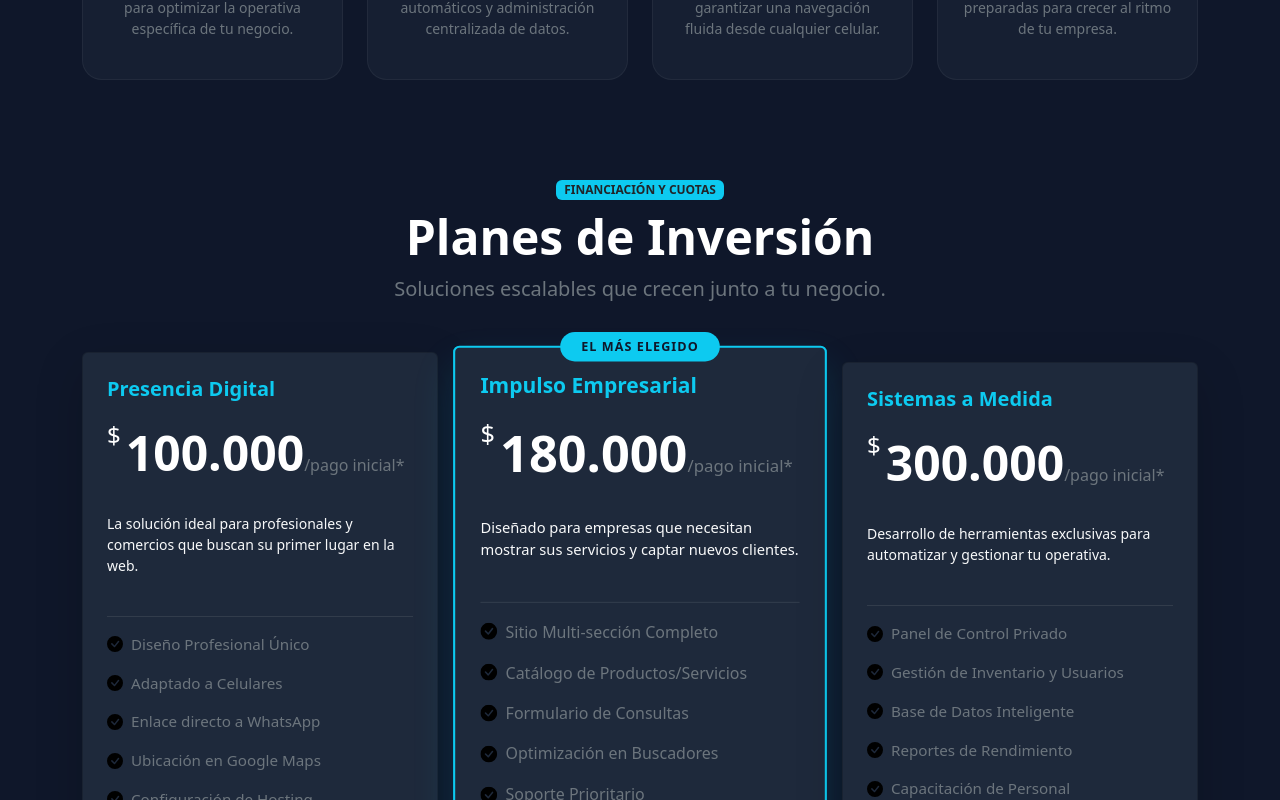
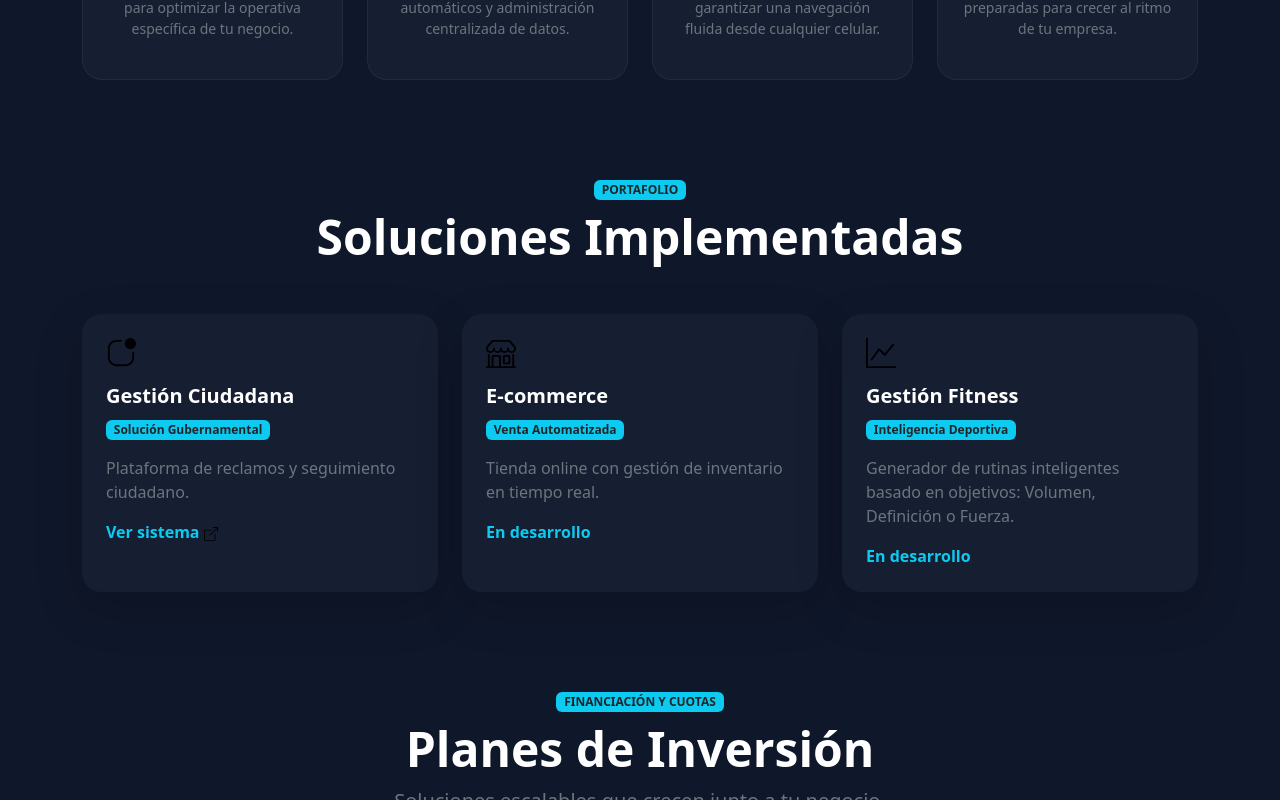
Before and after one commit to ivan-silva22/landingPages, a React (Vite) app: page / in a window 1280 px wide. Shown: the part 1140-1940 px from the top of the page. Built offline with nearby package versions, Linux system fonts and the light colour scheme.

Commit message:
agregue la seccion proyectos

```diff
--- a/src/App.css
+++ b/src/App.css
@@ -316,3 +316,24 @@ body, html {
     color: #0f172a;
     transform: translateY(-3px);
 }
+
+/* Projects.css */
+.projects-section {
+    background-color: #0f172a;
+}
+
+.project-card {
+    background: rgba(30, 41, 59, 0.5) !important;
+    border: 1px solid rgba(255, 255, 255, 0.05) !important;
+    border-radius: 20px !important;
+    transition: transform 0.3s ease;
+}
+
+.project-card:hover {
+    transform: translateY(-10px);
+    background: rgba(30, 41, 59, 0.8) !important;
+}
+
+.project-icon {
+    color: #0dcaf0;
+}
--- a/src/App.jsx
+++ b/src/App.jsx
@@ -10,6 +10,7 @@ import Footer from './components/common/Footer';
 import Hero from './components/views/Hero';
 import Features from './components/views/Features';
 import Pricing from './components/views/Pricing';
+import Projects from './components/views/Projects';
 
 function App() {
   return (
@@ -24,6 +25,7 @@ function App() {
               <>
                 <div id="home"><Hero /></div>
                 <div id="soluciones"><Features /></div>
+                <div id="proyectos"><Projects /></div>
                 <div id="precios"><Pricing /></div>
               </>
             } />
--- a/src/components/common/Footer.jsx
+++ b/src/components/common/Footer.jsx
@@ -63,7 +63,7 @@ const Footer = () => {
             <h5 className="text-white fw-bold mb-4">¿Iniciamos tu proyecto?</h5>
             <p className="text-secondary small">Solicitá un presupuesto a medida y recibí asesoramiento técnico especializado.</p>
             <a href="https://wa.me/5493865692626" className="btn btn-info btn-sm fw-bold px-4 py-2 mt-2">
-              HABLAR CON UN EXPERTO
+              Contacto Directo
             </a>
           </Col>
         </Row>
--- a/src/components/common/Header.jsx
+++ b/src/components/common/Header.jsx
@@ -16,6 +16,7 @@ const Header = () => {
             <Nav className="ms-auto align-items-center">
                 <Nav.Link href="#inicio" className="nav-item-link px-3">Inicio</Nav.Link>
               <Nav.Link href="#soluciones" className="nav-item-link px-3">Soluciones</Nav.Link>
+              <Nav.Link href="#proyectos" className="nav-item-link px-3">Proyectos</Nav.Link>
               <Nav.Link href="#precios" className="nav-item-link px-3">Planes</Nav.Link>
 
 
--- /dev/null
+++ b/src/components/views/Projects.jsx
@@ -0,0 +1,86 @@
+import React from "react";
+import { Container, Row, Col, Card, Badge } from "react-bootstrap";
+import {
+  BoxArrowUpRight,
+  AppIndicator,
+  Shop,
+  GraphUp,
+} from "react-bootstrap-icons";
+
+const Projects = () => {
+  const projects = [
+    {
+      title: "Gestión Ciudadana",
+      category: "Solución Gubernamental",
+      desc: "Plataforma de reclamos y seguimiento ciudadano.",
+      link: "https://gestionciudadana.vercel.app/",
+      icon: <AppIndicator size={30} />,
+    },
+    {
+      title: "E-commerce",
+      category: "Venta Automatizada",
+      desc: "Tienda online con gestión de inventario en tiempo real.",
+      link: "#",
+      icon: <Shop size={30} />,
+    },
+    {
+      title: "Gestión Fitness",
+      category: "Inteligencia Deportiva",
+      desc: "Generador de rutinas inteligentes basado en objetivos: Volumen, Definición o Fuerza.",
+      link: "#",
+      icon: <GraphUp size={30} />,
+    },
+  ];
+
+  return (
+    <section id="proyectos" className="projects-section py-5">
+      <Container>
+        <header className="text-center mb-5">
+          <Badge bg="info" className="mb-2 text-dark fw-bold">
+            PORTAFOLIO
+          </Badge>
+          <h2 className="text-white display-5 fw-bold">
+            Soluciones Implementadas
+          </h2>
+        </header>
+
+        <Row className="g-4">
+          {projects.map((proj, i) => (
+            <Col key={i} md={4}>
+              <Card className="project-card h-100 border-0 shadow-lg">
+                <Card.Body className="p-4">
+                  <div className="project-icon mb-3 text-info">{proj.icon}</div>
+                  <Card.Title className="text-white fw-bold">
+                    {proj.title}
+                  </Card.Title>
+                  <Badge bg="info" className="mb-3 text-dark">
+                    {proj.category}
+                  </Badge>
+                  <Card.Text className="text-secondary">{proj.desc}</Card.Text>
+
+                  <a
+                    href={proj.link !== "#" ? proj.link : undefined}
+                    target={proj.link !== "#" ? "_blank" : "_self"}
+                    rel={proj.link !== "#" ? "noreferrer" : undefined}
+                    className={`text-info text-decoration-none fw-bold ${proj.link === "#" ? "text-secondary" : ""}`}
+                    style={{
+                      cursor: proj.link === "#" ? "default" : "pointer",
+                      pointerEvents: proj.link === "#" ? "none" : "auto",
+                    }}
+                  >
+                    {proj.link !== "#" ? "Ver sistema" : "En desarrollo"}
+                    {proj.link !== "#" && (
+                      <BoxArrowUpRight className="ms-1" size={14} />
+                    )}
+                  </a>
+                </Card.Body>
+              </Card>
+            </Col>
+          ))}
+        </Row>
+      </Container>
+    </section>
+  );
+};
+
+export default Projects;
```
